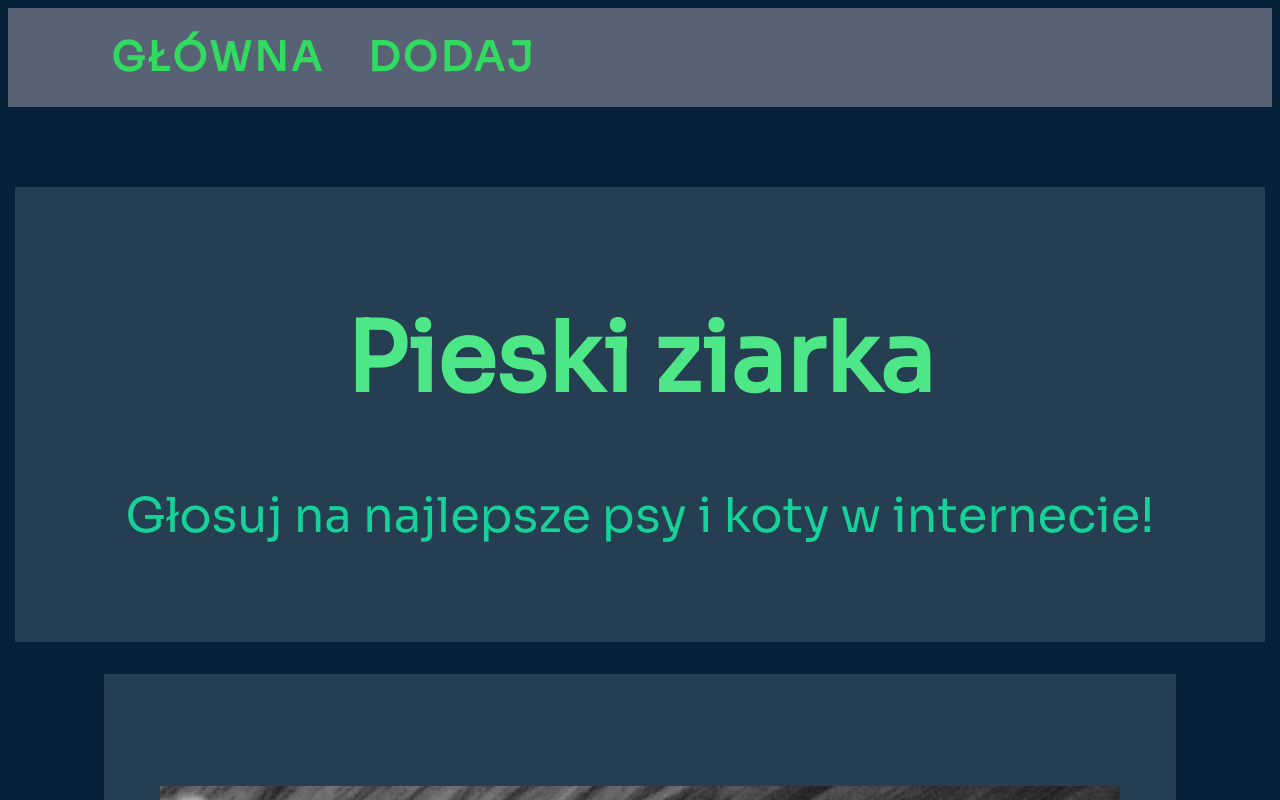
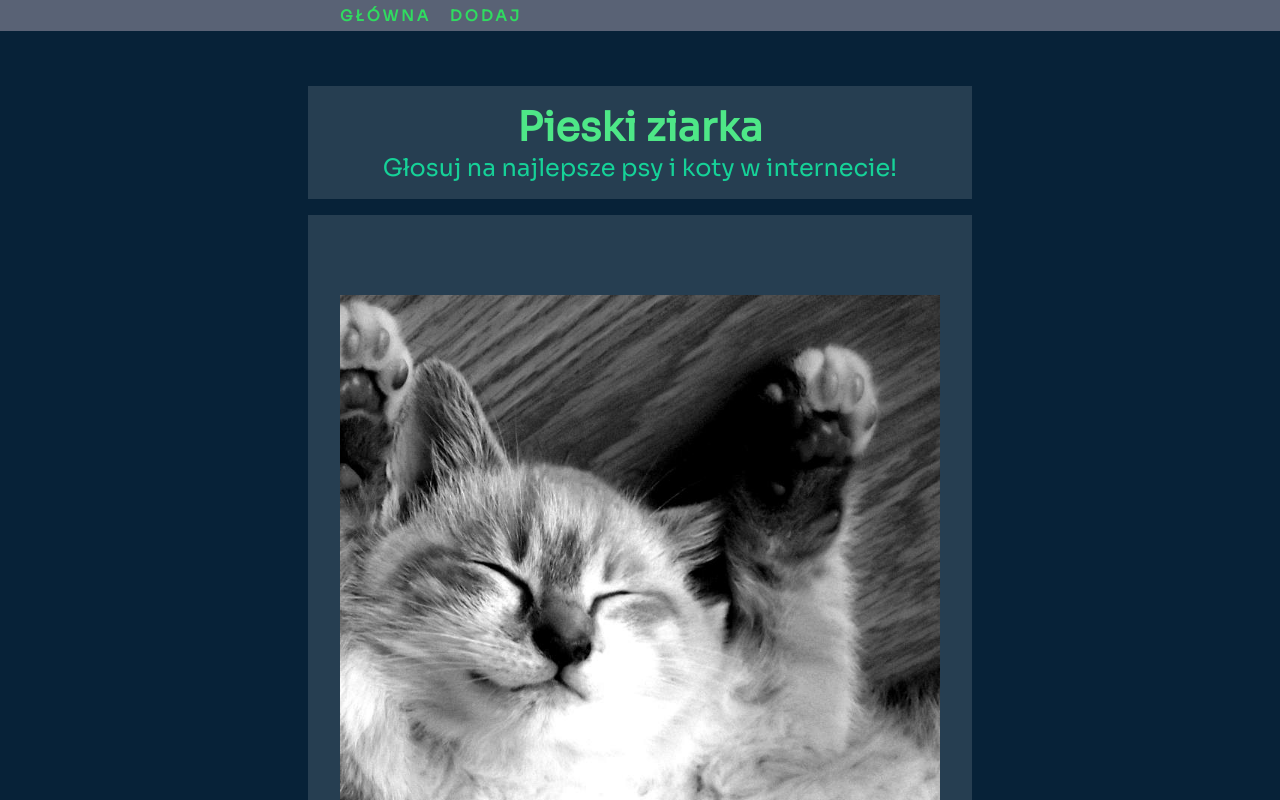
Before and after one commit to KRXXX/strona001, a plain HTML site: page index.html in a window 1280 px wide. Shown: the top 800 px of the page. Drawn offline with Linux system fonts and the light colour scheme.

Commit message:
lyzka 4(1/2) - proporcje

```diff
--- a/index.css
+++ b/index.css
@@ -1,3 +1,9 @@
+*
+{
+    margin: 0%;
+    padding: 0%;
+}
+
 body
 {
     background-color: #072238;
@@ -11,22 +17,22 @@ body
 header h1
 {
     color: #4EE787;
-    font-size: 6rem;
+    font-size: 2.5rem;
 }
 
 /*sam case na p*/
 header
 {
     background-color: #263E51;
-    padding-top: 3em;
-    padding-bottom: 3em;
-    padding-right: 3.5em;
-    padding-left: 3.5em;
+    padding-top: 1em;
+    padding-bottom: 1em;
+    padding-right: 2em;
+    padding-left: 2em;
     margin-left: auto;
     margin-right: auto;
-    margin-top: 5em;
-    width: 90%;
-    max-width: 1500px;
+    margin-top: 2em;
+    width: 100%;
+    max-width: 600px;
     text-align: center;
 }
 
@@ -34,43 +40,47 @@ header
 header p
 {
     color: #16D298;
-    font-size: 3rem;
+    font-size: 1.5rem;
 }
 
 .post
 {
-    width: 90%;
-    max-width: 960px;
+    width: 100%;
+    max-width: 600px;
     margin-left: auto;
     margin-right: auto;
-    margin-top: 2em;
+    margin-top: 1em;
     background-color: #263E51;
-    padding-top: 7em;
-    padding-bottom: 5em;
-    padding-right: 3.5em;
-    padding-left: 3.5em;
+    padding-top: 5em;
+    padding-bottom: 3em;
+    padding-right: 2em;
+    padding-left: 2em;
 }
 
 .post img
 {
     margin-top: auto;
-    width: 100%;
+    width: auto;
+    margin-left: auto;
+    margin-right: auto;
+    display: inline-block;
+    max-width: 100%;
 }
 
 .post .mocne
 {
-    margin-top: 1em;
+    margin-top: 0.2em;
     margin-bottom: auto;
-    margin-left: 1em;
+    margin-left: auto;
     padding-left: 1em;
     padding-right: 1em;
     padding-top: 0.5em;
     padding-bottom: 0.5em;
     background-color: #6ab04c;
     color: white;
-    font-size: 35px;
+    font-size: 15px;
     border-color: white;
-    border-width: 5px;
+    border-width: 2px;
     border-style: solid;
 }
 
@@ -83,7 +93,7 @@ header p
 nav .container
 {
     width: 90%;
-    max-width: 1500px;
+    max-width: 600px;
     margin-left: auto;
     margin-right: auto;
 }
@@ -102,10 +112,10 @@ nav li
 
 nav
 {
-    padding-bottom: 0.5em;
-    padding-top: 0.5em;
+    padding-bottom: 5px;
+    padding-top: 5px;
     margin-top: auto;
-    margin-bottom: auto;
+    margin-bottom: 55px;
     margin-left: auto;
     margin-right: auto;
     background-color: #596275;
@@ -115,7 +125,7 @@ nav
 nav .przycisk1 a, nav .przycisk2 a
 {
     text-decoration: none;
-    font-size: 40px;
+    font-size: 15px;
     letter-spacing: 3px;
     font-weight: bold;
 }
```
Also changed, not shown: index.html (+2 -0 lines).
